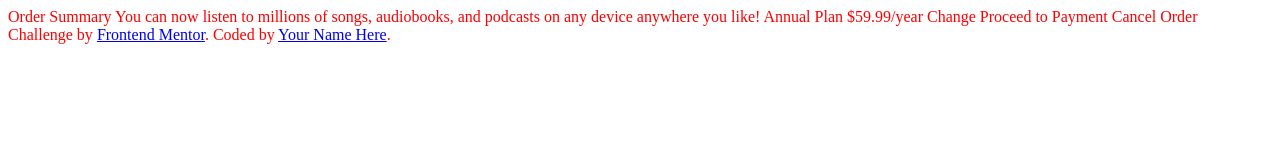
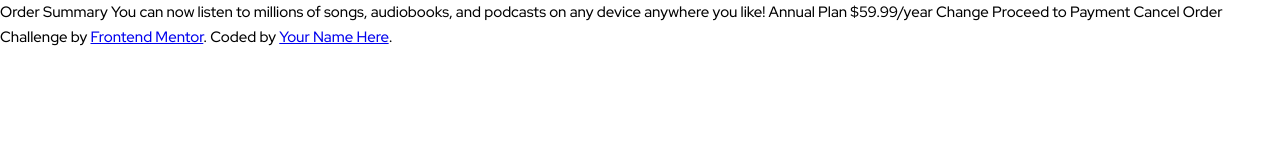
Before and after one commit to niezgoda-piotr/Frontend-Mentor---order-summary-component-main, a website built with Vite: page index.html in a window 1280 px wide. Built offline with nearby package versions, Linux system fonts and the light colour scheme.

Commit message:
Set-up css variables and most of the design system

```diff
--- a/styles.css
+++ b/styles.css
@@ -1,3 +1,80 @@
+@font-face {
+    font-family: 'Red Hat Display';
+    src: url('/fonts/RedHatDisplay-Medium.ttf');
+    font-weight: 500;
+}
+
+@font-face {
+    font-family: 'Red Hat Display';
+    src: url('/fonts/RedHatDisplay-Bold.ttf');
+    font-weight: 700;
+}
+
+@font-face {
+    font-family: 'Red Hat Display';
+    src: url('/fonts/RedHatDisplay-Black.ttf');
+    font-weight: 900;
+}
+
+
+:root {
+    --color-blue-950: #1F2E55;
+    --color-blue-700: #382AE1;
+    --color-blue-150: #D6E1FF;
+    --color-blue-100: #E0E8FF;
+    --color-blue-50: #F7F9FF;
+
+    --color-purple-500: #766CF1;
+    --color-grey-600: #717FA6;
+
+    --white: #FFFFFF;
+    --black: #000000;
+
+    --font-weight-medium: 500;
+    --font-weight-bold: 700;
+    --font-weight-black: 900;
+
+    --text-preset-1-size: 1.75rem;
+    --text-preset-1-line-height: 135%;
+    --text-preset-1-weight: var(--font-weight-black);
+
+    --text-preset-2-size: 1.375rem;
+    --text-preset-2-line-height: 135%;
+    --text-preset-2-weight: var(--font-weight-bold);
+
+    --text-preset-3-size: 1rem;
+    --text-preset-3-line-height: 165%;
+    /* weight: black, bold, medium */
+
+    --text-preset-4-size: 0.9375rem;
+    --text-preset-4-line-height: 165%;
+    /* weight: black, bold, medium */
+
+    --spacing-0: 0;
+    --spacing-100: 0.5rem;
+    --spacing-200: 1rem;
+    --spacing-300: 1.5rem;
+    --spacing-400: 2rem;
+    --spacing-600: 3rem;
+}
+
+/* Reset */
+*,
+*::before,
+*::after {
+    box-sizing: border-box;
+}
+
+body, h1, h2, h3, h4, p,
+figure, blockquote, dl, dd {
+    margin: 0;
+    padding: 0;
+}
+/* *** */
+
 body {
-    color: red;
+    font-family: 'Red Hat Display', monospace;
+    font-size: var(--text-preset-4-size);
+    font-weight: var(--font-weight-medium);
+    line-height: var(--text-preset-4-line-height);
 }
```
Also changed, not shown: fonts/RedHatDisplay-Black.ttf (added), fonts/RedHatDisplay-Bold.ttf (added), fonts/RedHatDisplay-Medium.ttf (added).
